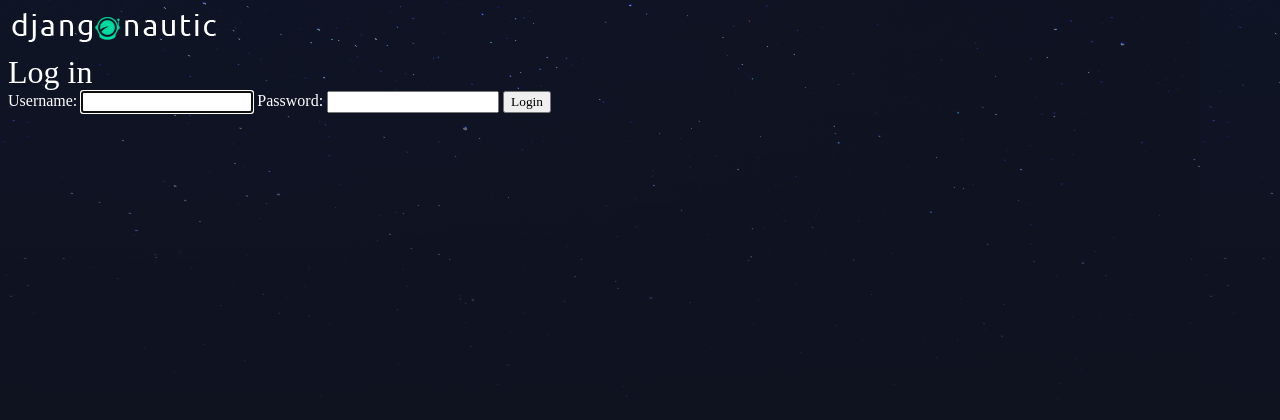
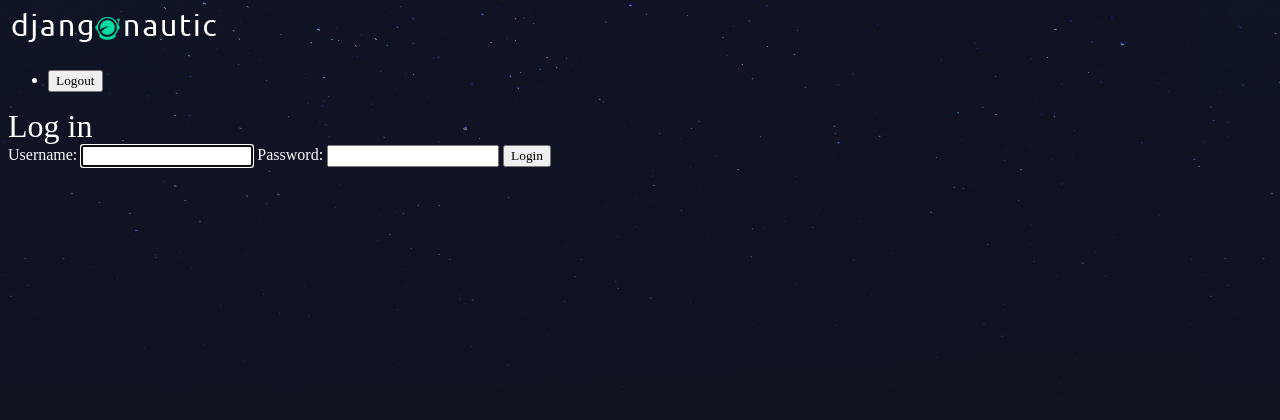
Before and after one commit to AlexaH88/net-ninja-django-tutorial, a Django app: page /accounts/login/ in a window 1280 px wide. Shown: the top 420 px of the page. Run offline with Django 4.2, Linux system fonts and the light colour scheme.

Commit message:
Log users out

```diff
--- a/django-playlist/djangonautic/accounts/urls.py
+++ b/django-playlist/djangonautic/accounts/urls.py
@@ -5,5 +5,6 @@ app_name = 'accounts'
 
 urlpatterns = [
     path('signup/', views.signup_view, name="signup"),
-    path('login/', views.login_view, name="login")
+    path('login/', views.login_view, name="login"),
+    path('logout', views.logout_view, name="logout")
 ]
--- a/django-playlist/djangonautic/accounts/views.py
+++ b/django-playlist/djangonautic/accounts/views.py
@@ -1,6 +1,6 @@
 from django.shortcuts import render, redirect
 from django.contrib.auth.forms import UserCreationForm, AuthenticationForm
-from django.contrib.auth import login
+from django.contrib.auth import login, logout
 
 
 def signup_view(request):
@@ -27,3 +27,9 @@ def login_view(request):
     else:
         form = AuthenticationForm()
     return render(request, 'accounts/login.html', {'form': form})
+
+
+def logout_view(request):
+    if request.method == 'POST':
+        logout(request)
+        return redirect('articles:list')
--- a/django-playlist/djangonautic/djangonautic/templates/base_layout.html
+++ b/django-playlist/djangonautic/djangonautic/templates/base_layout.html
@@ -6,16 +6,28 @@
     <meta charset="UTF-8">
     <meta http-equiv="X-UA-Compatible" content="IE=edge">
     <meta name="viewport" content="width=device-width, initial-scale=1.0">
-    <title>Articles</title>
+    <title>Djangonauts</title>
     <link rel="stylesheet" href="{% static 'styles.css' %}">
 </head>
 <body>
-    <div class="wrapper">
+    <header class="wrapper">
         <h1>
             <a href="{% url 'articles:list' %}">
-                <img src="{% static 'logo.png' %}">
+                <img src="{% static 'logo.png' %}" alt="djangonautic">
             </a>
         </h1>
+        <nav>
+            <ul>
+                <li>
+                    <form class="logout-link" action="{% url 'accounts:logout' %}" method="post">
+                        {% csrf_token %}
+                        <button type="submit">Logout</button>
+                    </form>
+                </li>
+            </ul>
+        </nav>
+    </header>
+    <div class="wrapper">
         {% block content %}
         {% endblock %}
     </div>
```
Also changed, not shown: django-playlist/djangonautic/db.sqlite3.
